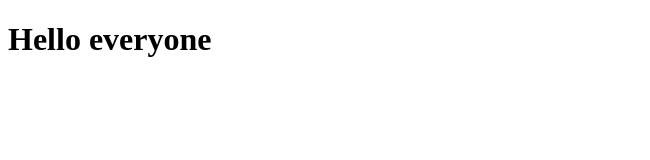
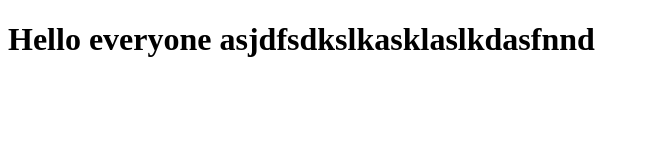
Before and after one commit to fdcodeacademy/repo-test-1, a plain HTML site: page index.html in a window 1280 px wide. Shown: the whole page, without its empty margins (0-650 px from the left). Drawn offline with Linux system fonts and the light colour scheme.

Commit message:
i add sometin very life changing

```diff
--- a/index.html
+++ b/index.html
@@ -7,6 +7,6 @@
     <title>Document</title>
 </head>
 <body>
-    <h1>Hello everyone</h1>
+    <h1>Hello everyone asjdfsdkslkasklaslkdasfnnd</h1>
 </body>
 </html>
```
